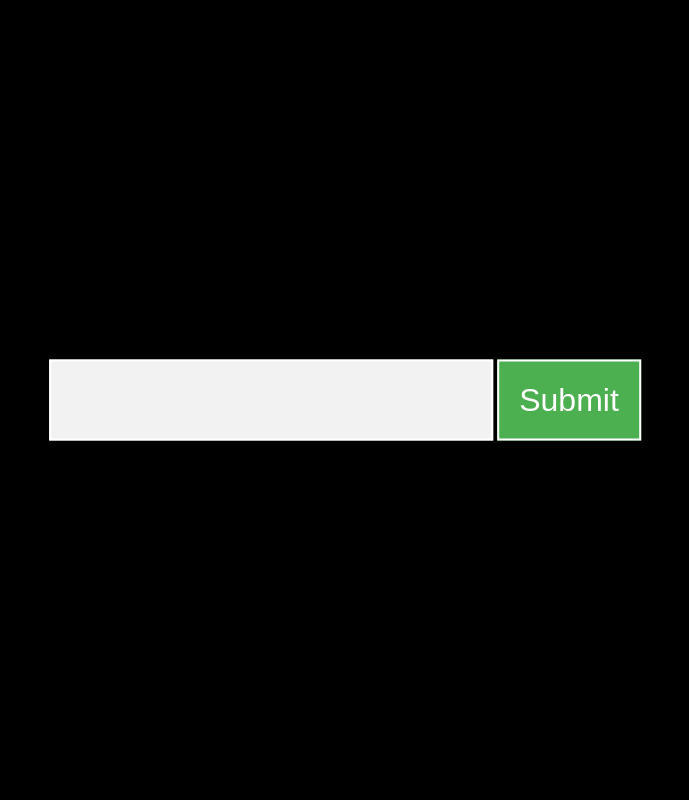
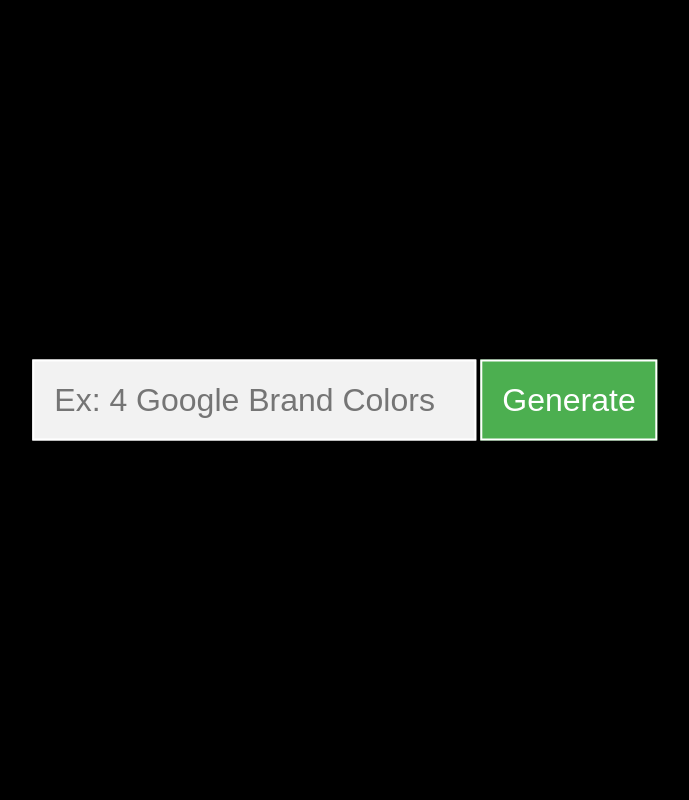
Before and after one commit to vladarama/color-palette, a Flask app: page / in a window 1280 px wide. Shown: the whole page, without its empty margins (295-984 px from the left). Run offline with Flask 3, Linux system fonts and the light colour scheme; parts of the project's set-up code (start-up, migrations or seed data) failed here and were passed over.

Commit message:
ReadMe is completed

```diff
--- a/templates/index.html
+++ b/templates/index.html
@@ -17,8 +17,8 @@
     <div class="container"></div>
 
     <form id="form">
-        <input type="text" name="query">
-        <button class="btn">Submit</button>
+        <input type="text" name="query" placeholder="Ex: 4 Google Brand Colors">
+        <button class="btn">Generate</button>
     </form>
 
 
```
Also changed, not shown: requirements.txt (added, +22 -0 lines), README.md, sc/autumn.png (added), sc/google.png (added), sc/neon.png (added), 1 other file.
